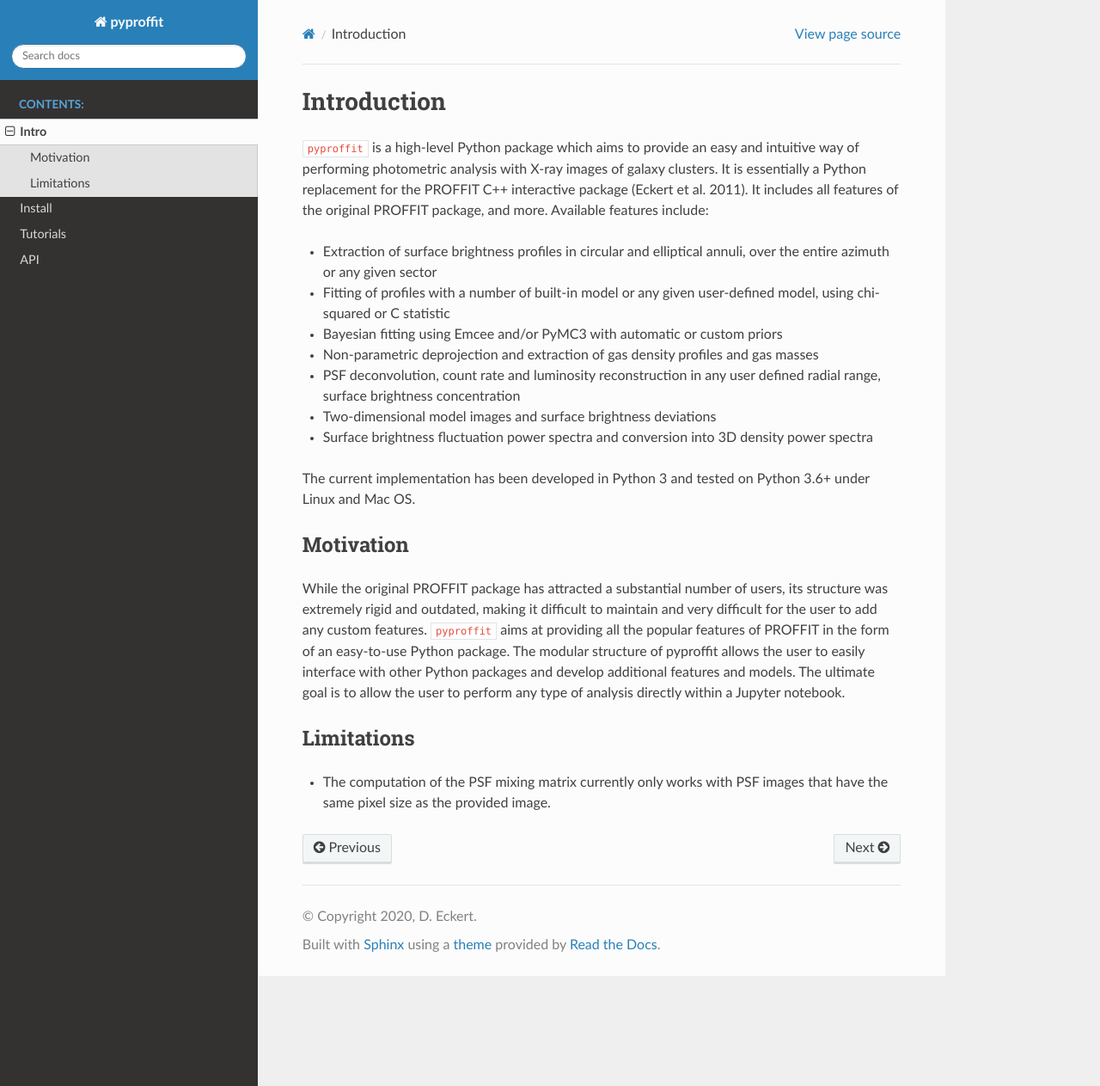
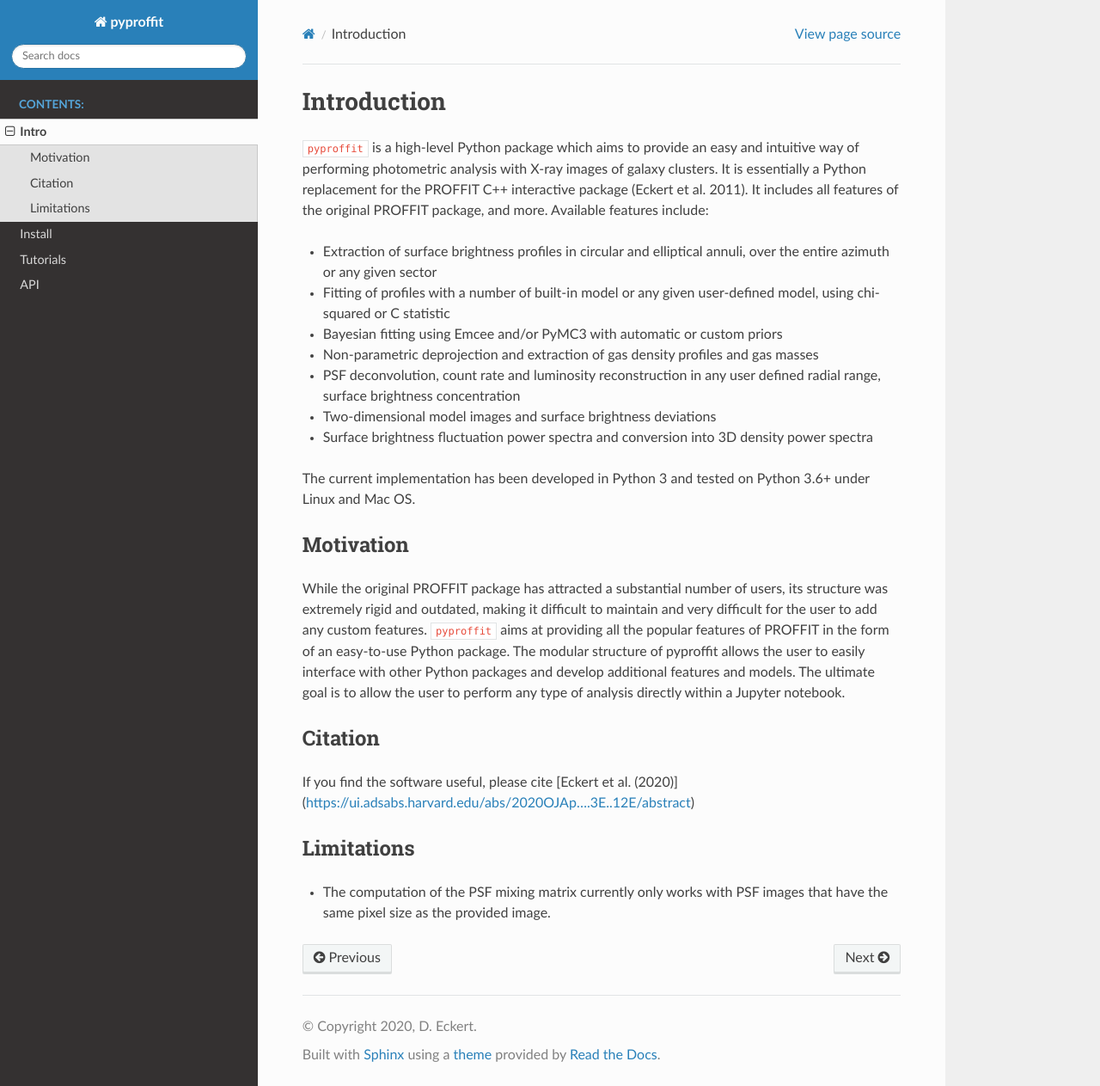
Before and after one commit to domeckert/pyproffit, a Sphinx documentation site: the page built from docs/source/intro.rst, in a window 1280 px wide and 1263 px high. Shown: the whole window at 86% size. Built offline with Sphinx 7.4.7 and the Read the Docs theme 2.0.0, drawn with Linux system fonts in a browser that asks for light colours; pages that are not in the unit, such as notebooks, are missing from menus.

Commit message:
added citation

```diff
--- a/docs/source/intro.rst
+++ b/docs/source/intro.rst
@@ -18,6 +18,10 @@ Motivation
 
 While the original PROFFIT package has attracted a substantial number of users, its structure was extremely rigid and outdated, making it difficult to maintain and very difficult for the user to add any custom features. ``pyproffit`` aims at providing all the popular features of PROFFIT in the form of an easy-to-use Python package. The modular structure of pyproffit allows the user to easily interface with other Python packages and develop additional features and models. The ultimate goal is to allow the user to perform any type of analysis directly within a Jupyter notebook.
 
+Citation
+********
+If you find the software useful, please cite [Eckert et al. (2020)](https://ui.adsabs.harvard.edu/abs/2020OJAp....3E..12E/abstract)
+
 Limitations
 ***********
 
```
